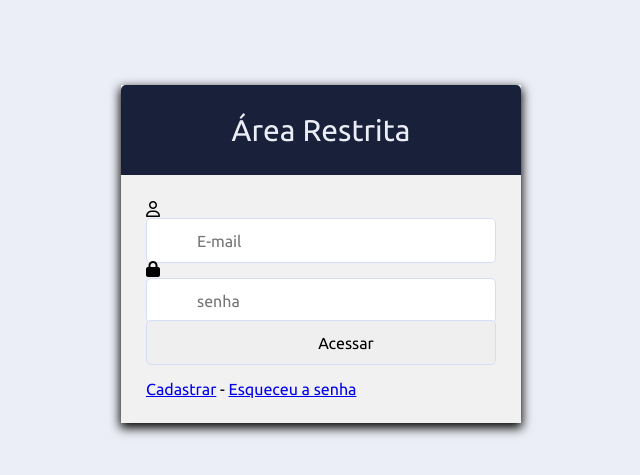
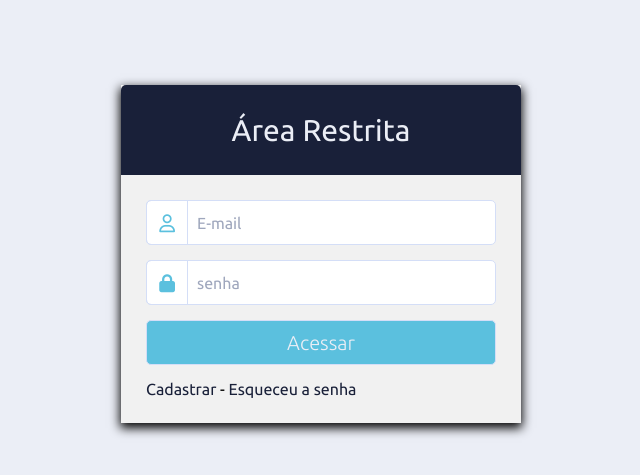
Before and after one commit to Conradiz/PHP, a PHP site: page /layout_adm/login.html in a window 1280 px wide. Shown: the part 146-621 px from the top of the page, without its empty margins (319-959 px from the left). Run offline with PHP 8.4, Linux system fonts and the light colour scheme.

Commit message:
finish css login

```diff
--- a/layout_adm/css/custom_login.css
+++ b/layout_adm/css/custom_login.css
@@ -75,3 +75,40 @@ body{
     font-size: 16px;
     transition:all 0.3s ease;
 }
+/*personalizar o placeholder*/
+.form-login .linha input::placeholder{
+    color: var(--third-color);
+}
+.wrapper-login .form-login .linha i{
+    position: absolute;
+    width: 42px;
+    height: 100%;
+    color: var(--info-color);
+    font-size: 18px;
+    background-color: none;
+    border: 1px solid var(--active-color);
+    border-radius: 5px 0 0 5px;
+    display: flex;
+    align-items: center;
+    justify-content: center;
+}
+.wrapper-login .form-login .botao input{
+    color: var(--main-color);
+    font-size: 20px;
+    font-weight: 300;
+    padding-left: 0;
+    background: var(--info-color);
+    border: 1px solid var(--active-color);
+    cursor: pointer;
+}
+.form-login .botao input:hover{
+    background: var(--main-color);
+    color: var(--info-color);
+}
+.wrapper-login .form-login .signup-link a{
+    color: var(--main-bg-color);
+    text-decoration: none;
+}
+.form-login .signup-link a:hover{
+    color: var(--primary-color);
+}
```
